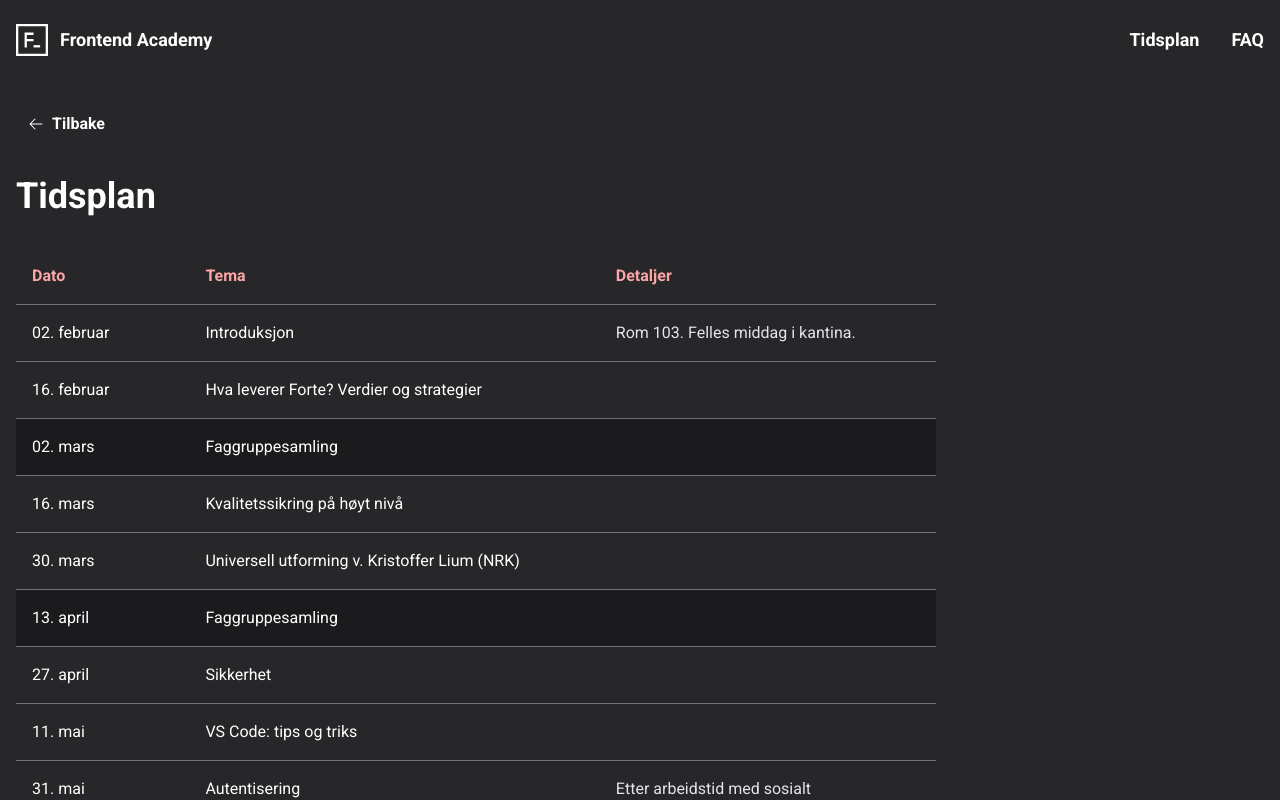
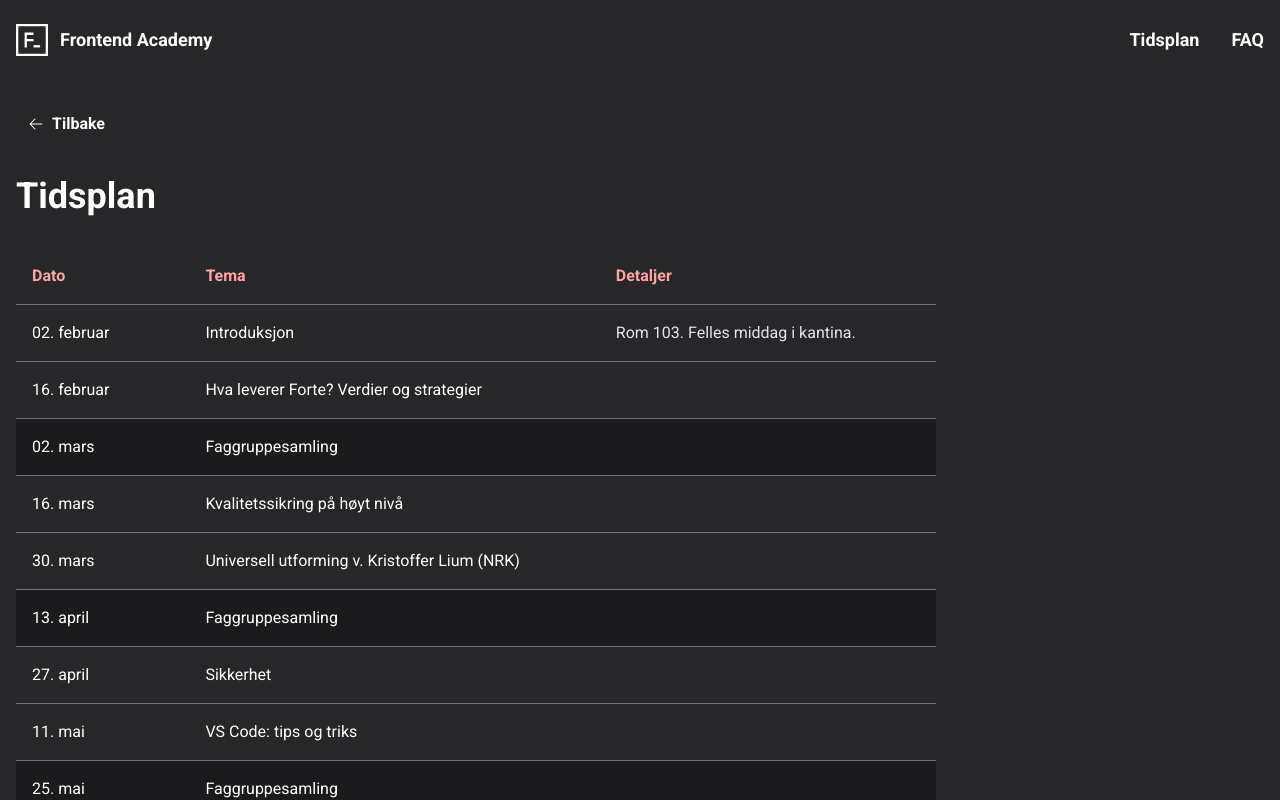
Before and after one commit to fortedigital/frontend-academy, a Next.js app: page /tidsplan in a window 1280 px wide. Built offline with nearby package versions, Linux system fonts and the light colour scheme.

Commit message:
Update tidsplan

```diff
--- a/pages/tidsplan.tsx
+++ b/pages/tidsplan.tsx
@@ -43,13 +43,13 @@ export default function Plan() {
       topic: "VS Code: tips og triks",
     },
     {
+      date: "25. mai",
+      topic: "Faggruppesamling",
+    },
+    {
       date: "31. mai",
       topic: "Autentisering",
       details: "Etter arbeidstid med sosialt",
-    },
-    {
-      date: "25. mai",
-      topic: "Faggruppesamling",
     },
     {
       date: "juni (TBA)",
```
